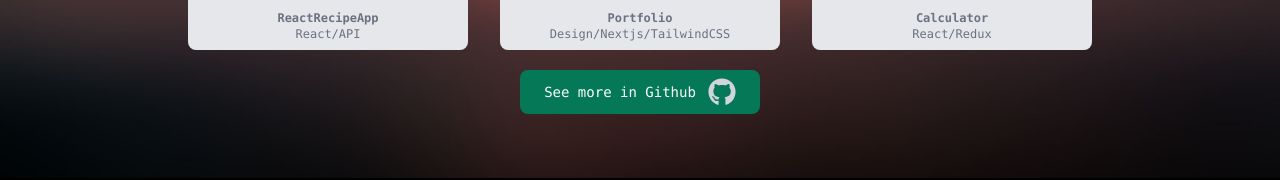
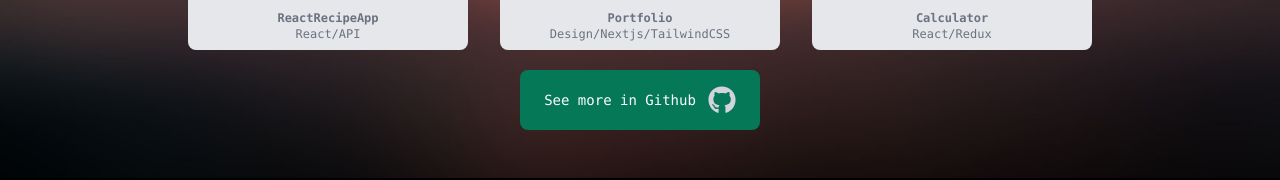
Before and after one commit to taichi-de/my-portfolio, a Next.js app: page /Works in a window 1280 px wide. Shown: the part 574-754 px from the top of the page. Built offline with nearby package versions, Linux system fonts and the light colour scheme.

Commit message:
change padding and file name

```diff
--- a/pages/Works.js
+++ b/pages/Works.js
@@ -25,7 +25,7 @@ export default function Works() {
           <WorksItem {...worksObjSix} />
         </div>
         <Link href={"https://github.com/taichi-de"}>
-          <div className="flex inline-flex items-center justify-center p-2 text-white bg-green-700 rounded-lg w-60">
+          <div className="flex inline-flex items-center justify-center p-4 text-white bg-green-700 rounded-lg w-60">
             See more in Github
             <FaGithub className="ml-3 text-gray-300 w-7 h-7 hover:text-gray-600" />
           </div>
```
